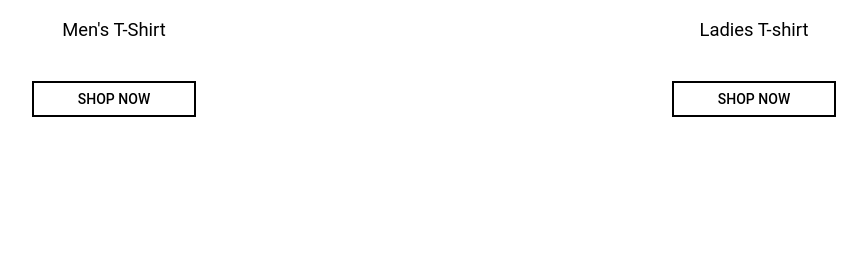
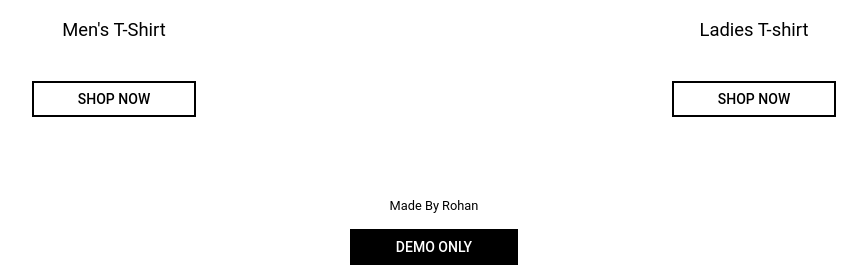
Before and after one commit to DixitSom/ecommerce-website, a PHP site: page / in a window 1280 px wide. Shown: the part 1388-1653 px from the top of the page, without its empty margins (206-1073 px from the left). Before the commit the page ends 1505 px from the top, so only its background shows below. Run offline with PHP 8.4, Linux system fonts and the light colour scheme.

Commit message:
Home page footer also completed for all views

```diff
--- a/assets/stylesheet/home.css
+++ b/assets/stylesheet/home.css
@@ -112,3 +112,24 @@ img {
         vertical-align: middle;
     }
 }
+
+.footer {
+    display: grid;
+    margin-top: 4em;
+    row-gap: 1em;
+}
+
+.footer .author {
+    justify-self: center;
+    text-align: center;
+    font-family: 'Roboto', 'Noto', sans-serif;
+    font-size: 0.8em;
+    align-self: center;
+}
+
+.footer .shop-now {
+    align-self: center;
+    justify-self: center;
+    background-color: #000;
+    color: white;
+}
--- a/index.html
+++ b/index.html
@@ -19,6 +19,7 @@
         </div>
         <div class="cart fa fa-shopping-cart"></div>
     </div>
+    <!-- Header Ends HEre -->
 
     <!-- Rest content will go here -->
     <div class="main">
@@ -56,6 +57,13 @@
 
         </div>
     </div>
+    <!-- Main ends here -->
+
+    <!-- Footer starts from here -->
+    <div class="footer">
+        <div class="author">Made By Rohan</div>
+        <div class="shop-now">demo only</div>
+    </div>
 
 </body>
 </html>
```
